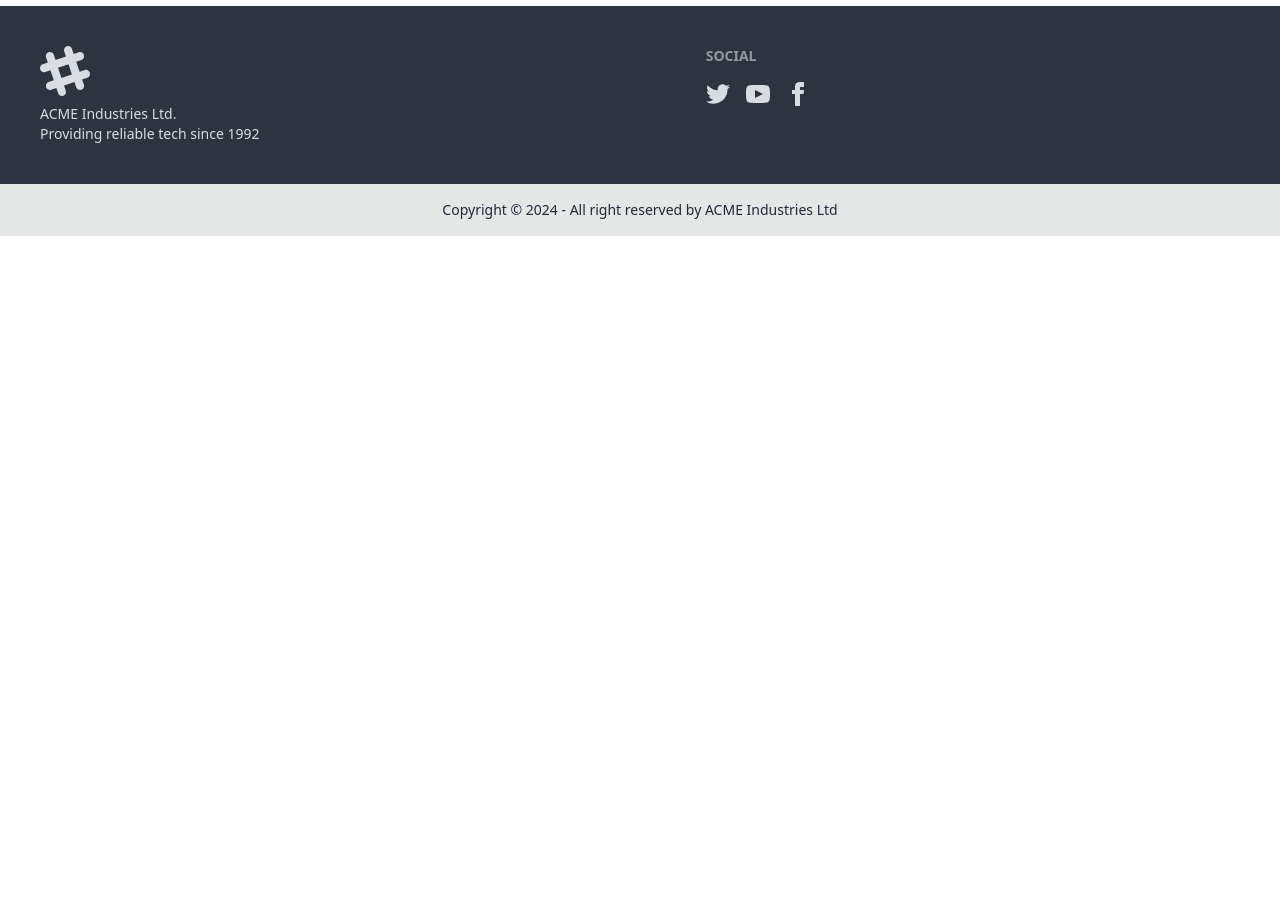
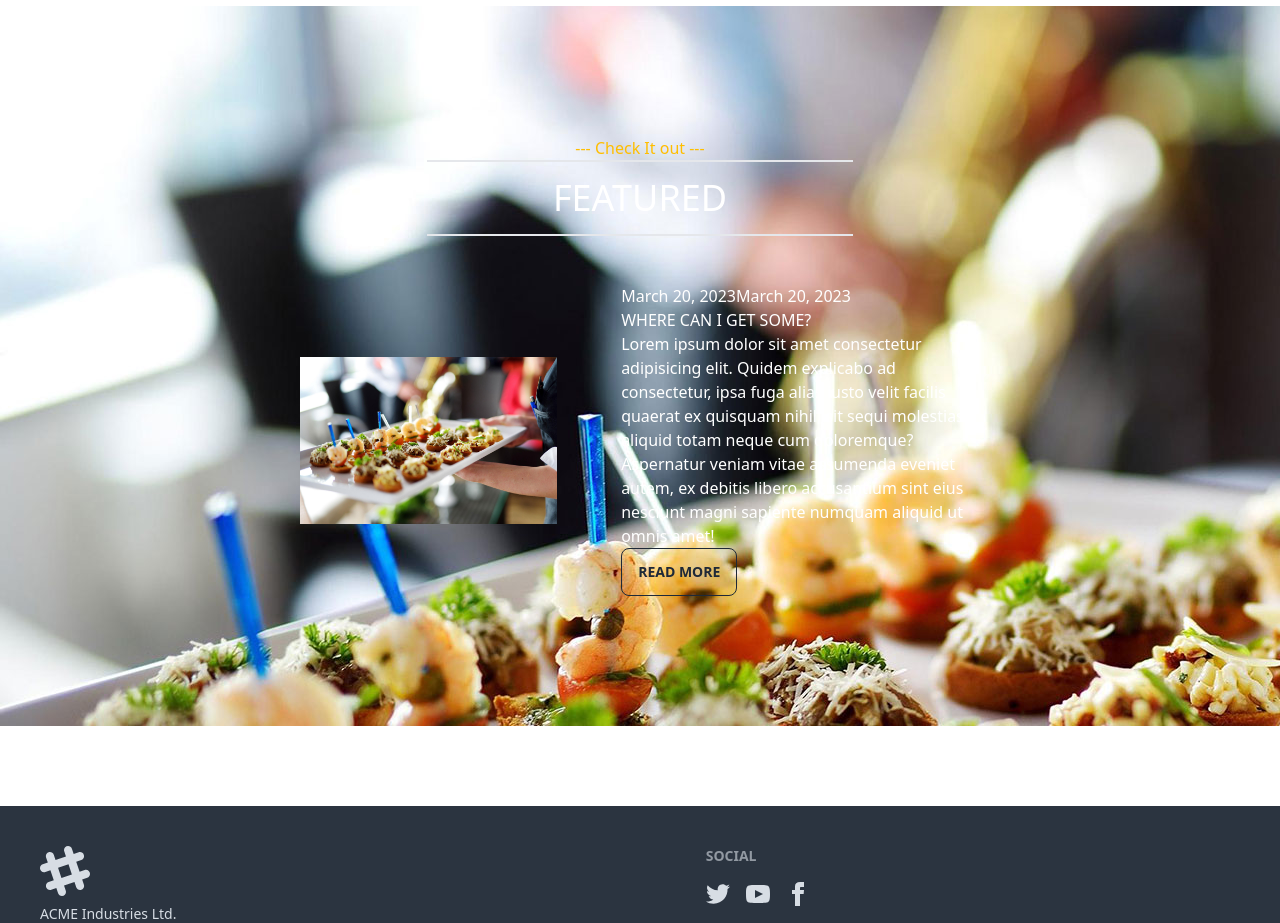
Before and after one commit to ashraful2871/Bistro-Boss-Client, a React (Vite) app: page / in a window 1280 px wide. Shown: the part 2180-3103 px from the top of the page. Before the commit the page ends 2416 px from the top, so only its background shows below. Built offline with nearby package versions, Linux system fonts and the light colour scheme.

Commit message:
add featured section in home page

```diff
--- /dev/null
+++ b/src/components/Featured/Featured.jsx
@@ -0,0 +1,40 @@
+import React from "react";
+import SectionHeading from "../section heading/SectionHeading";
+
+import featuredImage from "../../assets/home/featured.jpg";
+import "./featured.css";
+
+const Featured = () => {
+  return (
+    <div className="featured-item  mb-20 text-white">
+      <div className="pt-[130px] mb-12 ">
+        <SectionHeading
+          subHeading={"Check It out"}
+          heading={"Featured"}
+        ></SectionHeading>
+      </div>
+
+      <div className="md:flex justify-center items-center gap-16 pb-[130px] px-[300px]">
+        <div>
+          {" "}
+          <img className="" src={featuredImage} alt="" />
+        </div>
+        <div>
+          <h2>March 20, 2023March 20, 2023</h2>
+          <h3 className="uppercase">Where can i get some?</h3>
+          <p>
+            Lorem ipsum dolor sit amet consectetur adipisicing elit. Quidem
+            explicabo ad consectetur, ipsa fuga alias iusto velit facilis
+            quaerat ex quisquam nihil, sit sequi molestias aliquid totam neque
+            cum doloremque? Aspernatur veniam vitae assumenda eveniet autem, ex
+            debitis libero accusantium sint eius nesciunt magni sapiente numquam
+            aliquid ut omnis amet!
+          </p>
+          <button className="uppercase btn btn-outline">Read More</button>
+        </div>
+      </div>
+    </div>
+  );
+};
+
+export default Featured;
--- /dev/null
+++ b/src/components/Featured/featured.css
@@ -0,0 +1,3 @@
+.featured-item {
+  background-image: url("../../assets/home/featured.jpg");
+}
--- a/src/components/Home.jsx
+++ b/src/components/Home.jsx
@@ -2,6 +2,7 @@ import React from "react";
 import Banner from "./Banner/Banner";
 import Category from "./Category";
 import MenuSection from "./menu/MenuSection";
+import Featured from "./Featured/Featured";
 
 const Home = () => {
   return (
@@ -9,6 +10,7 @@ const Home = () => {
       <Banner></Banner>
       <Category></Category>
       <MenuSection></MenuSection>
+      <Featured></Featured>
     </div>
   );
 };
```
